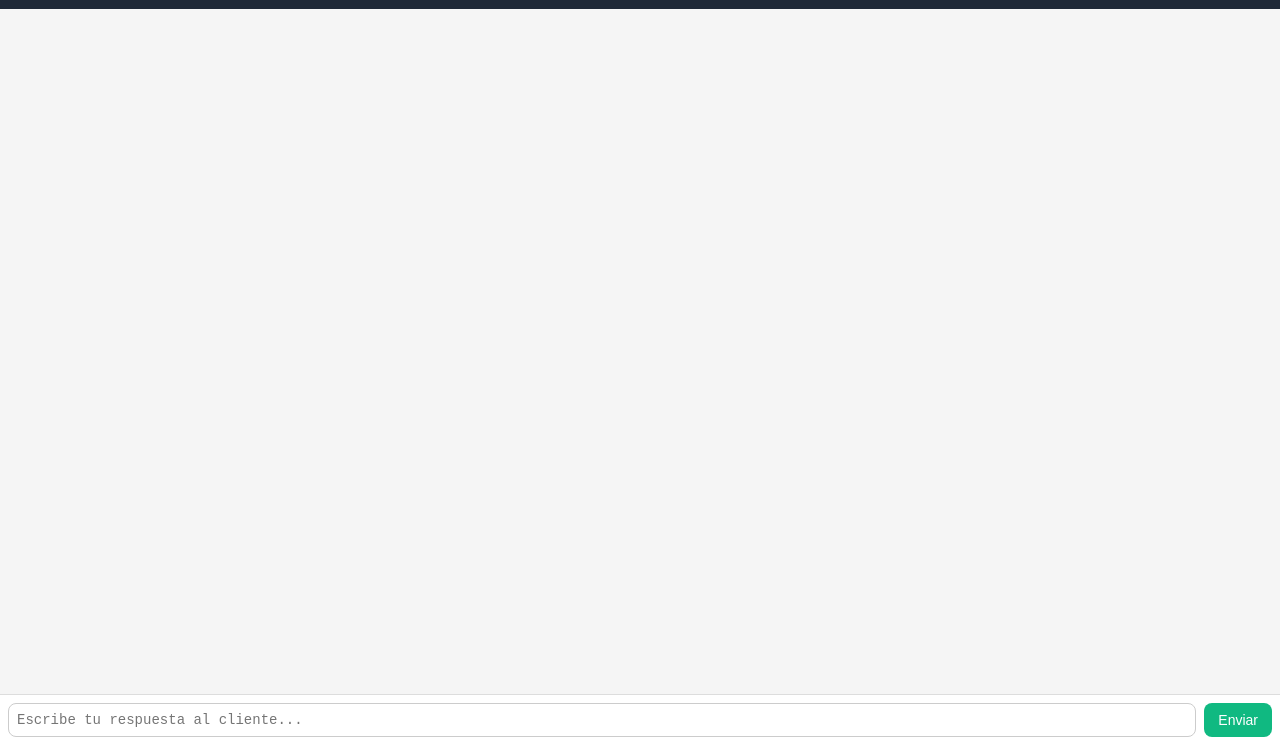
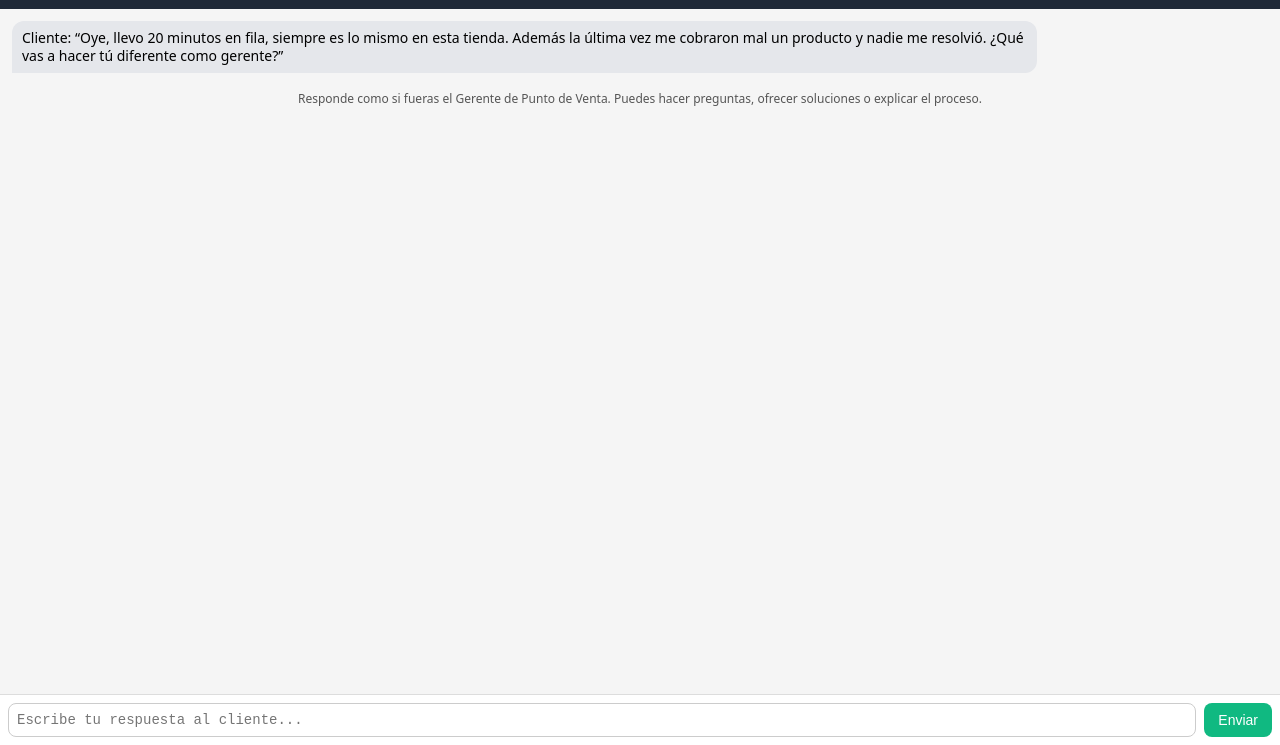
Before and after one commit to larodriguez015-commits/simulador-pdv-ia, a website: page public/index.html in a window 1280 px wide. Shown: the part 55-800 px from the top of the page. Drawn offline with Linux system fonts and the light colour scheme.

Commit message:
Update index.html

```diff
--- a/public/index.html
+++ b/public/index.html
@@ -122,6 +122,7 @@
   </div>
 
     <script>
+    window.addEventListener('DOMContentLoaded', () => {
       const chat = document.getElementById('chat');
       const input = document.getElementById('msg-input');
       const sendBtn = document.getElementById('send-btn');
@@ -170,6 +171,16 @@
         }
       });
 
-    // Mensaje inicial de escenario
+      // Mensajes iniciales del escenario
       addMessage(
-      'Cliente: “Oye, llevo 20 minutos en fila, siempre es lo mismo
+        'Cliente: “Oye, llevo 20 minutos en fila, siempre es lo mismo en esta tienda. Además la última vez me cobraron mal un producto y nadie me resolvió. ¿Qué vas a hacer tú diferente como gerente?”',
+        'ai'
+      );
+      addMessage(
+        'Responde como si fueras el Gerente de Punto de Venta. Puedes hacer preguntas, ofrecer soluciones o explicar el proceso.',
+        'system'
+      );
+    });
+  </script>
+</body>
+</html>
```
Lines whose indentation alone changed are shown as unchanged.
